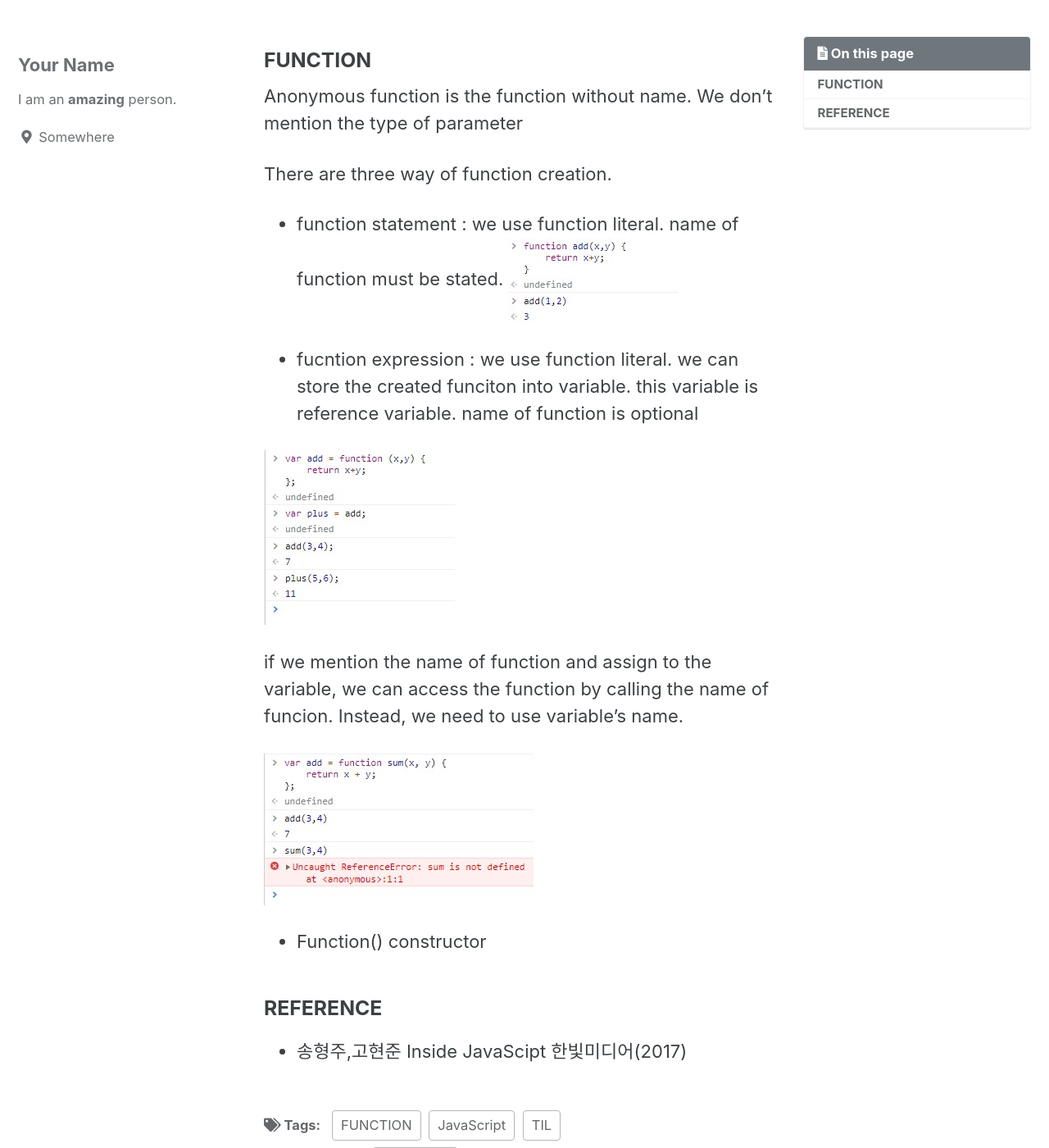
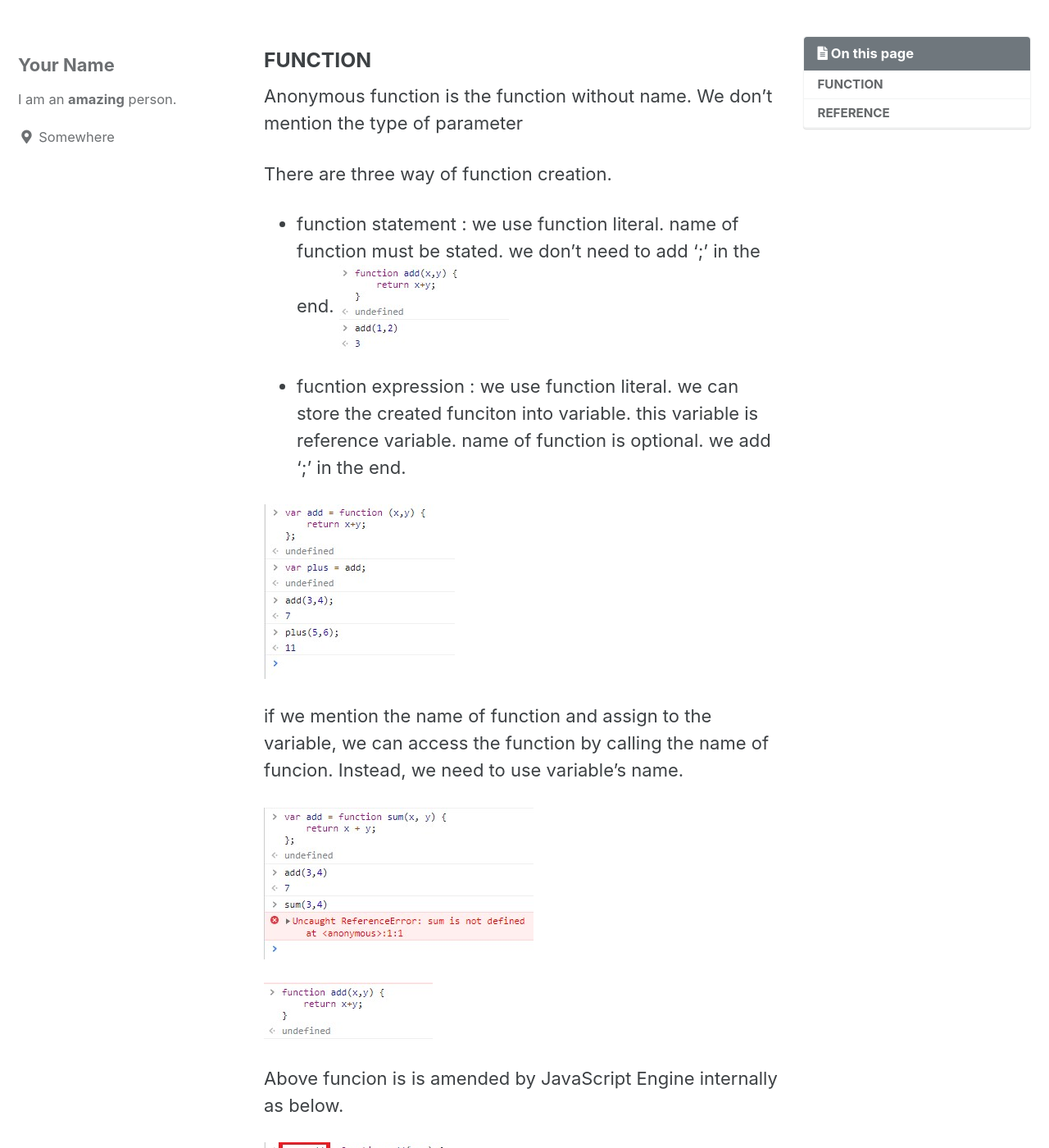
Before and after one commit to redshrimp0310/redshrimp0310.github.io, a Jekyll site: the page built from _posts/2021-12-22-JavaScript.md, in a window 1280 px wide and 1400 px high, scrolled down 191 px. Shown: the whole window at 82% size. Built offline with Jekyll 4.4.1, drawn with Linux system fonts in a browser that asks for light colours; cached includes are drawn as plain includes; some of the changed text lies outside the part shown.

Commit message:
new post

```diff
--- a/_posts/2021-12-22-JavaScript.md
+++ b/_posts/2021-12-22-JavaScript.md
@@ -24,13 +24,16 @@ There are three way of function creation.
 * function statement :
 we use function literal.
 name of function must be stated.
+we don't need to add ';' in the end.
 ![JS](/img/JavaScript/js2/2021-12-22-JS2-1.jpg)
 
 * fucntion expression :
 we use function literal.
 we can store the created funciton into variable.
 this variable is reference variable.
-name of function is optional
+name of function is optional.
+we add ';' in the end.
+
 
 ![JS](/img/JavaScript/js2/2021-12-22-JS2-2.jpg)
 
@@ -39,7 +42,22 @@ if we mention the name of function and assign to the variable, we can access the
 ![JS](/img/JavaScript/js2/2021-12-22-JS2-3.jpg)
 
 
+
+
+![JS](/img/JavaScript/js2/2021-12-22-JS2-4.jpg)
+
+Above funcion is is amended by JavaScript Engine internally as below.
+
+![JS](/img/JavaScript/js2/2021-12-22-JS2-5.jpg)
+
+The name of function can be used inside of variable as below.
+
+![JS](/img/JavaScript/js2/2021-12-22-JS2-5.jpg)
+
+
 * Function() constructor
+function statement and function expression is the process of the simplified procedure of creating function using of Function() constructor.
+
 
 
 
```
Also changed, not shown: img/JavaScript/JS2/2021-12-22-JS2-4.jpg (added), img/JavaScript/JS2/2021-12-22-JS2-5.jpg (added), img/JavaScript/JS2/2021-12-22-JS2-6.jpg (added).
